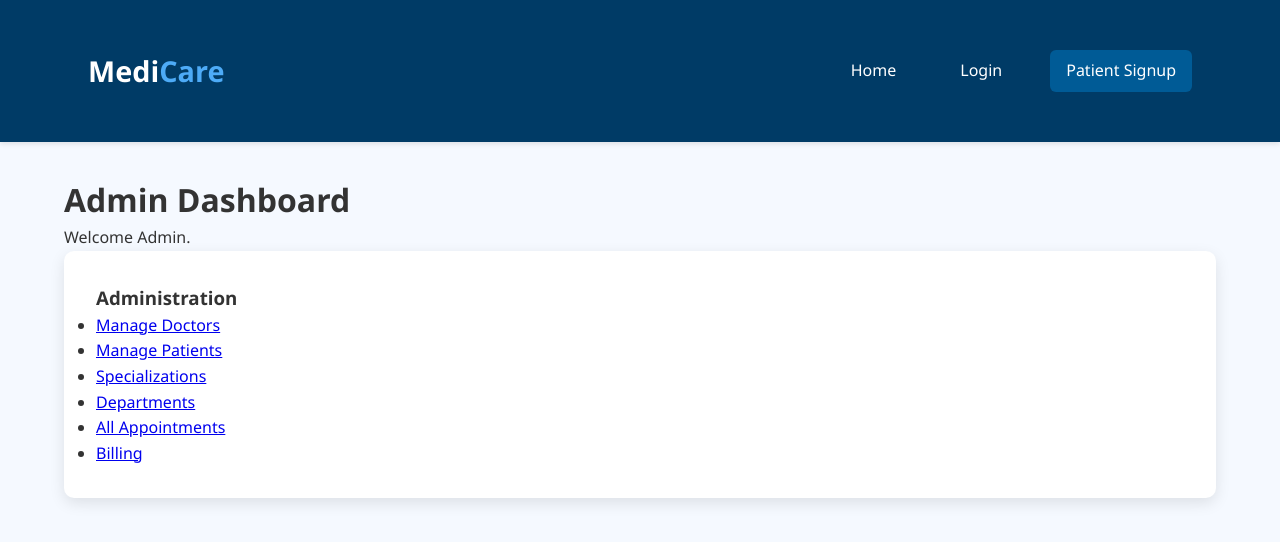
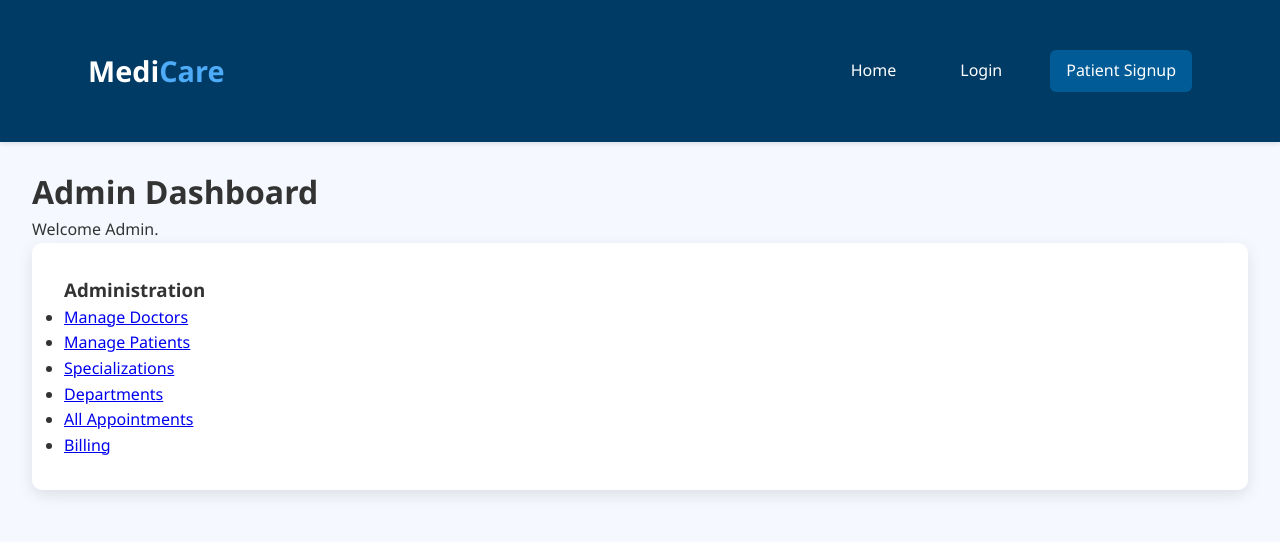
Before and after one commit to NeerushBuchi07/HMS-Full-Stack, a React (Create React App) app in the folder frontend/: page /dashboard in a window 1280 px wide. Shown: the top 542 px of the page. Built offline with nearby package versions, Linux system fonts and the light colour scheme; no server answers.

Commit message:
fix(ui): admin dashboard full-width container and grid wrap to prevent overflow

```diff
--- a/frontend/src/App.css
+++ b/frontend/src/App.css
@@ -24,6 +24,20 @@ body {
   margin: 0 auto;
   padding: 2rem 0;
   flex: 1;
+}
+
+/* Full-width container useful for admin pages and dashboards */
+.container-fluid {
+  width: 100%;
+  max-width: none;
+  margin: 0;
+  padding: 1.5rem 2rem;
+}
+
+/* Prevent visual overflow for cards inside wide containers */
+.no-overflow, .dashboard-card {
+  box-sizing: border-box;
+  overflow: hidden;
 }
 
 /* ===== HEADER & NAVIGATION ===== */
@@ -527,8 +541,9 @@ nav {
 
 .dashboard-grid {
   display: grid;
-  grid-template-columns: repeat(auto-fit, minmax(350px, 1fr));
-  gap: 2rem;
+  /* allow smaller minimum columns so items wrap earlier and avoid horizontal scroll */
+  grid-template-columns: repeat(auto-fit, minmax(250px, 1fr));
+  gap: 1.25rem;
   margin-top: 1rem;
 }
 
--- a/frontend/src/pages/Dashboard.js
+++ b/frontend/src/pages/Dashboard.js
@@ -7,7 +7,8 @@ const Dashboard = () => {
   const { user } = useAuth();
 
   return (
-    <div className="container">
+    // use container-fluid for admin pages so content fits full width of the layout
+    <div className="container container-fluid">
       <h1>Admin Dashboard</h1>
       <p>Welcome {user?.fullName || user?.username || 'Admin'}.</p>
 
```
